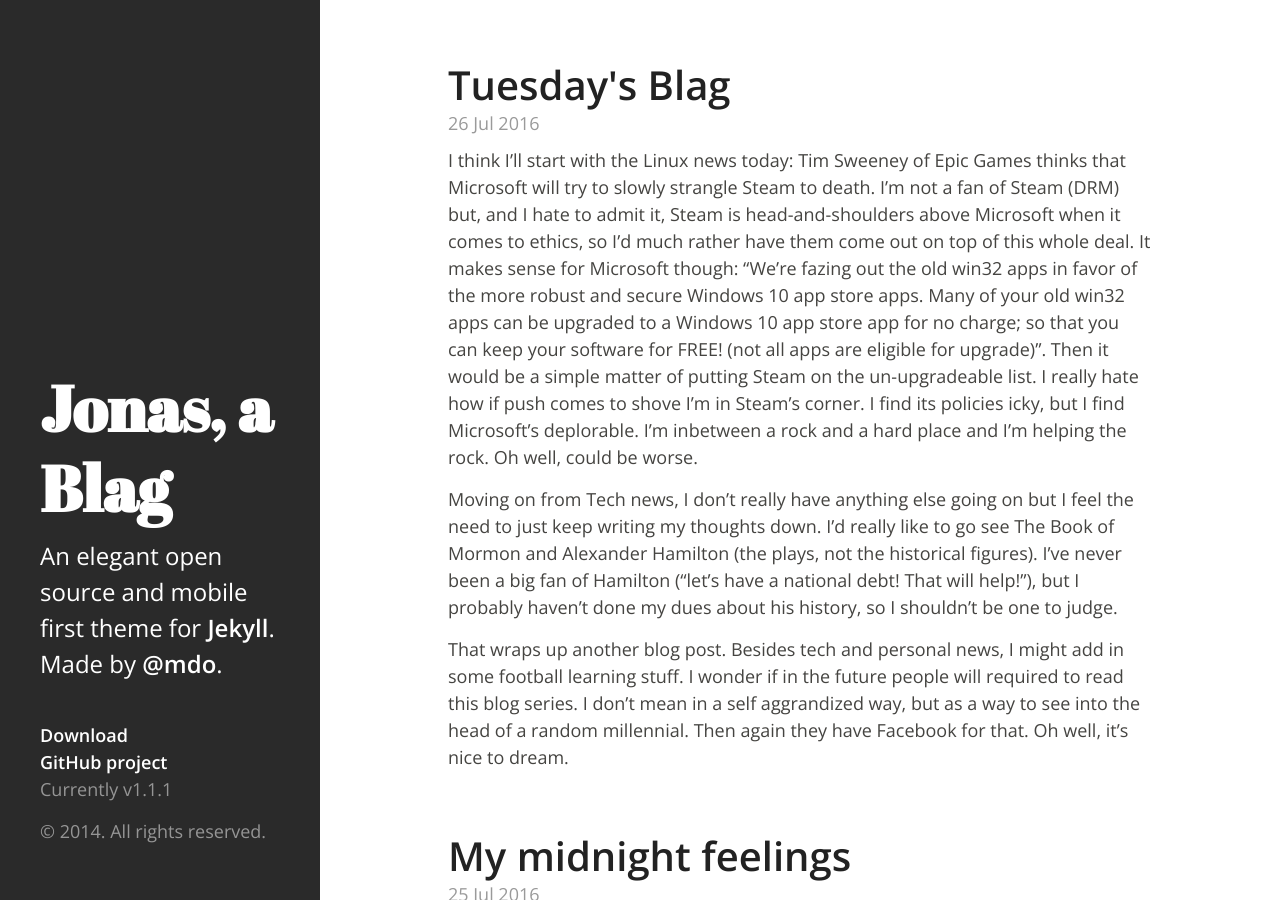
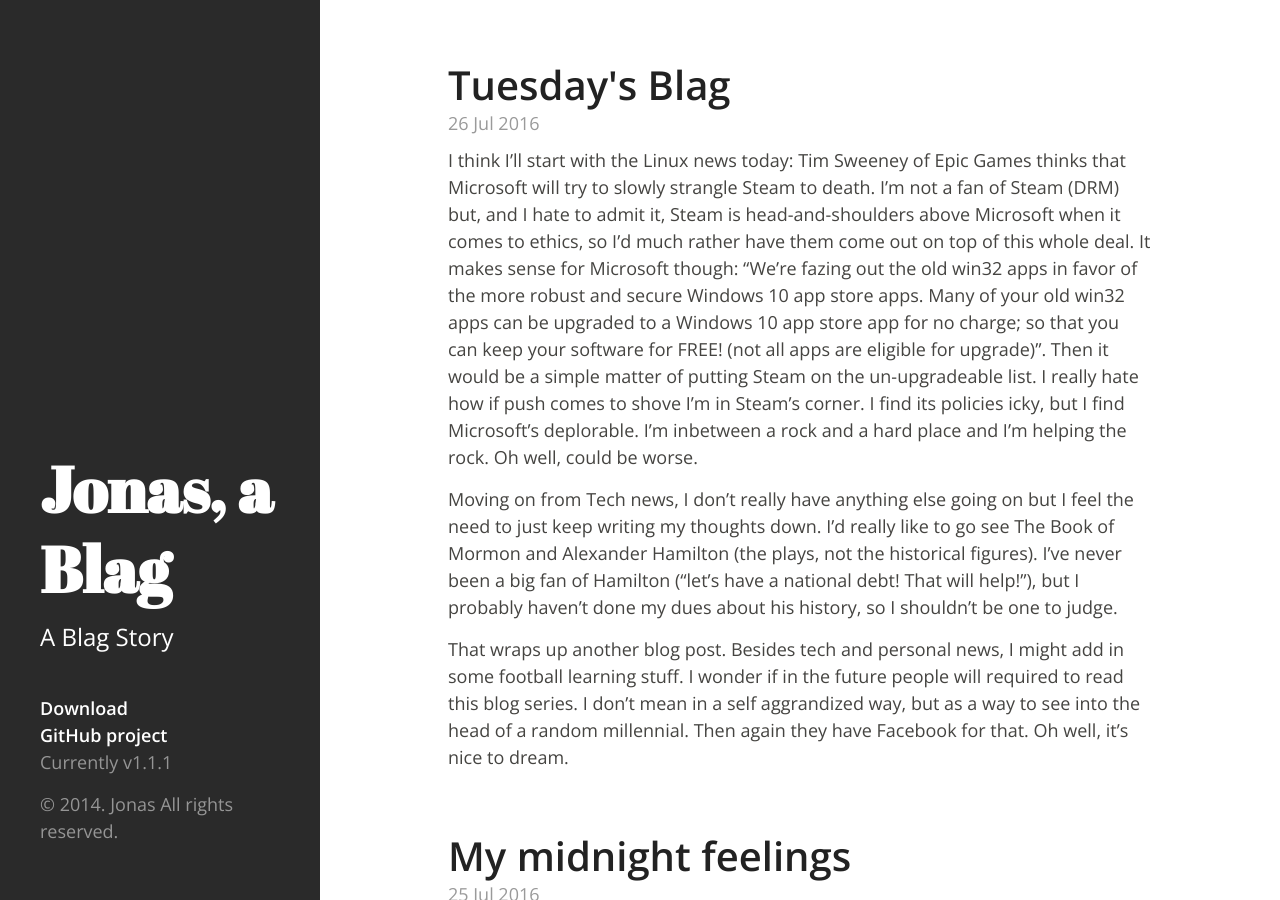
Before and after one commit to JSTrostle/JSTrostle, a Jekyll site: the page built from index.html, in a window 1280 px wide and 900 px high. Built offline with Jekyll 4.4.1, drawn with Linux system fonts in a browser that asks for light colours; Markdown is read by kramdown in place of the engine named in the settings; the list of posts is cut into pages by our own code.

Commit message:
Update _config.yml
Just messing around

```diff
--- a/_config.yml
+++ b/_config.yml
@@ -1,11 +1,11 @@
 title:        Jonas, a Blag
 tagline:      'Jonas, a Blag'
-description:  'An elegant open source and mobile first theme for <a href="http://jekyllrb.com" target="_blank">Jekyll</a>. Made by <a href="https://twitter.com/mdo" target="_blank">@mdo</a>.'
+description:  'A Blag Story'
 url:          http://andhyde.com
 version:      1.1.1
 author:
-  name:       ''
-  email:      ''
+  name:       'Jonas'
+  email:      'JSTrostle att Gmail dot com'
 markdown:     rdiscount
 permalink:    pretty
 pygments:     true
```
